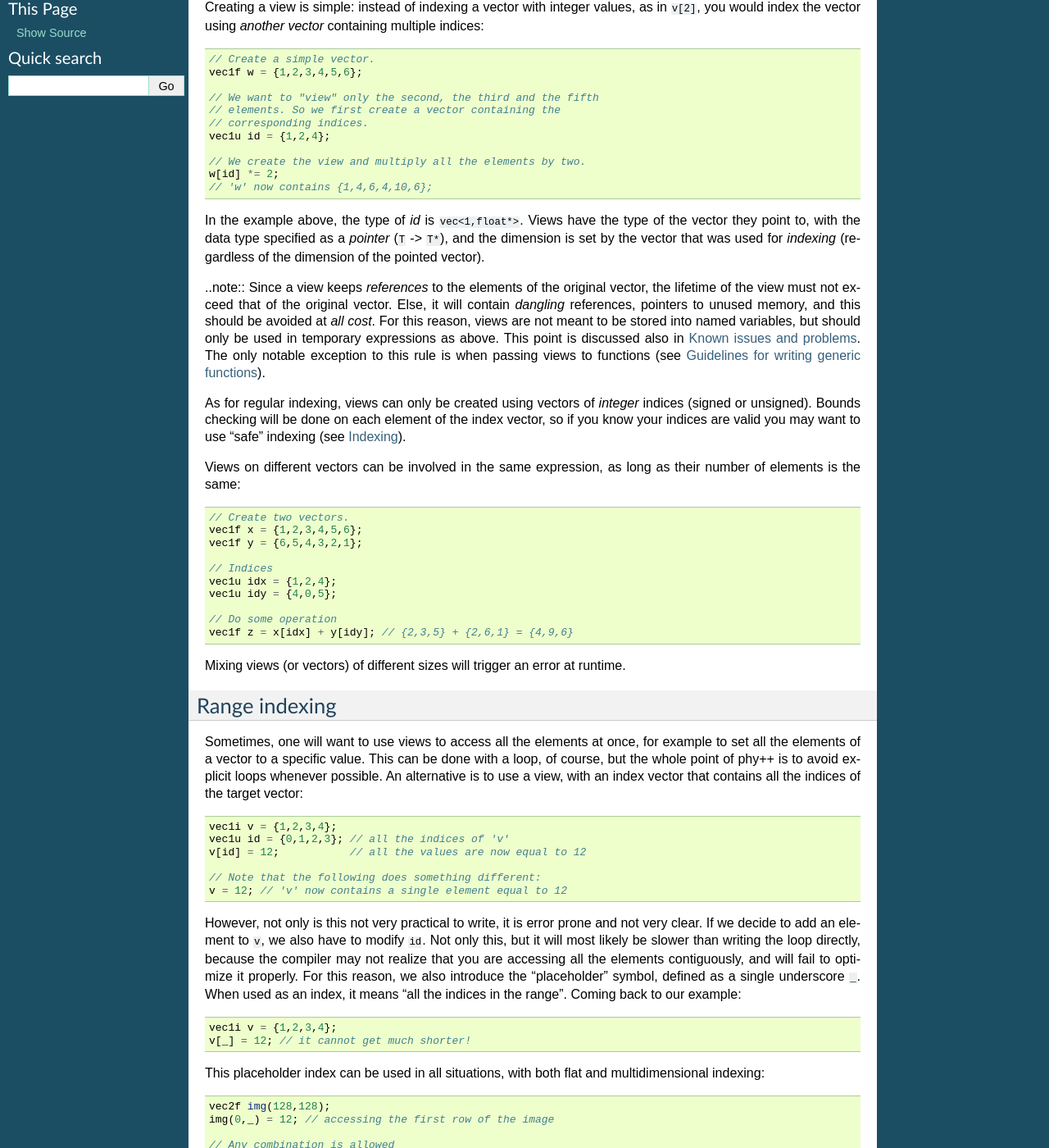
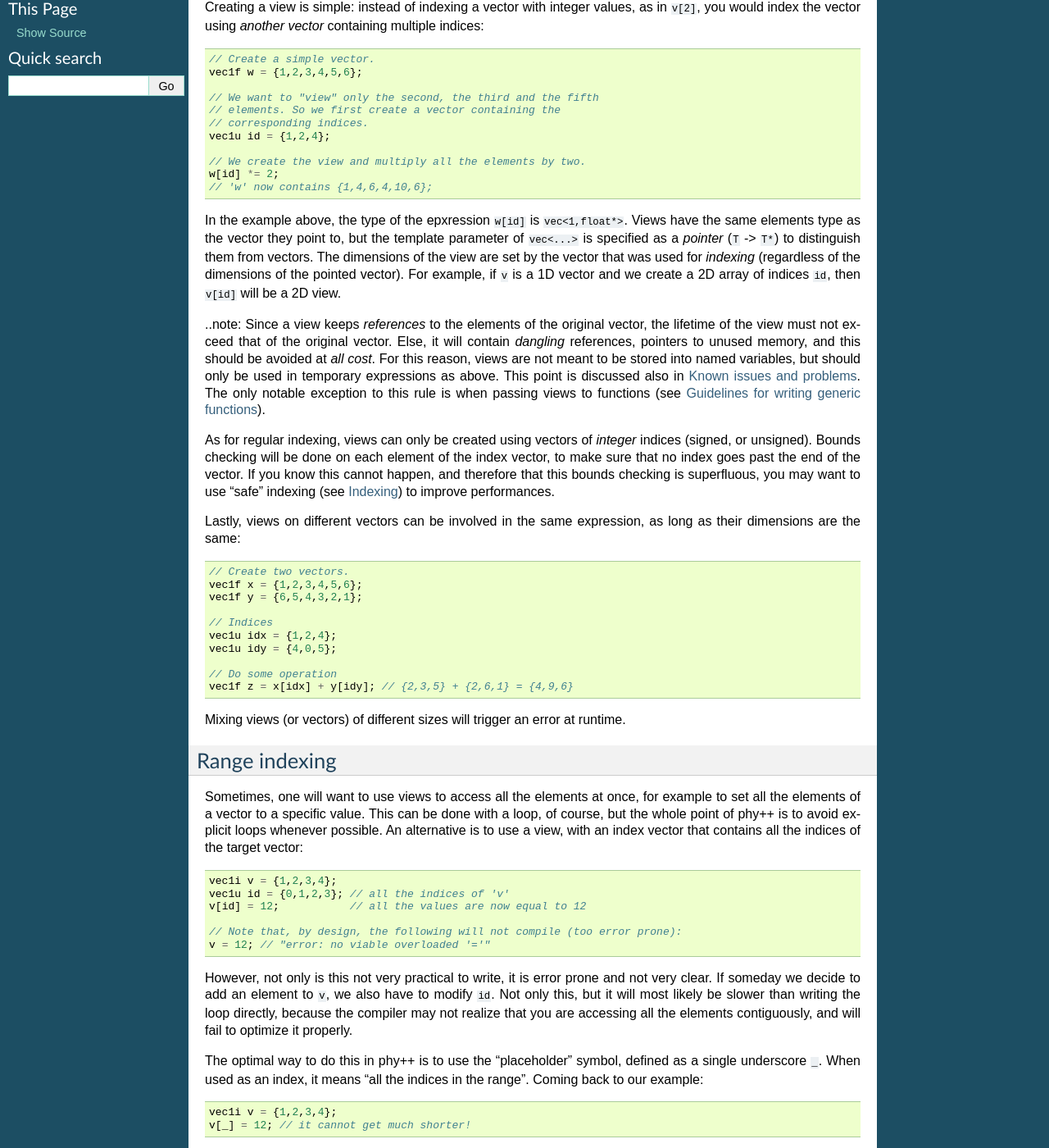
Before and after one commit to cschreib/vif, a Sphinx documentation site: the page built from doc/sphinx/view.rst, in a window 1280 px wide and 1400 px high, scrolled down 352 px. Shown: the whole window at 82% size. Built offline with Sphinx 7.4.7, drawn with Linux system fonts in a browser that asks for light colours; formulas are drawn with MathJax 3; some of the changed text lies outside the part shown.

Commit message:
Improved docs on views and fixed formattin

```diff
--- a/doc/sphinx/view.rst
+++ b/doc/sphinx/view.rst
@@ -8,7 +8,7 @@ Overview
 
 As shown in :ref:`Operator overloading`, instead of accessing each element of a vector individually to perform some operation, we can use operator overloading to act on all the elements of the vector at once: ``v *= 2``. As shown in :ref:`Indexing`, we can also, like with ``std::vector``, modify each element individually using their indices: ``v[2] *= 2``.
 
-The *view* is a generalization of this concept, allowing you to access and operate on an arbitrary number of elements from an existing vector. Each element of the view is actually a *reference* to an element in this vector, and performing operations on the elements of the view will modify the elements in the vector. From in interface point of view, views are almost indistinguishable from vectors, and both can be used interchangeably. Generic codes and functions that work with vectors will therefore also work with views.
+The *view* is a generalization of this concept, allowing you to access and operate on an arbitrary number of elements from an existing vector. Each element of the view is actually a *reference* to an element in this vector, and performing operations on the elements of the view will modify the elements in the vector. The interface of views is almost indistinguishable from that of vectors, and both can be used interchangeably in almost all cases. Generic codes and functions that work with vectors will therefore also work with views.
 
 Creating a view is simple: instead of indexing a vector with integer values, as in ``v[2]``, you would index the vector using *another vector* containing multiple indices:
 
@@ -26,13 +26,13 @@ Creating a view is simple: instead of indexing a vector with integer values, as
     w[id] *= 2;
     // 'w' now contains {1,4,6,4,10,6};
 
-In the example above, the type of `id` is ``vec<1,float*>``. Views have the type of the vector they point to,  with the data type specified as a *pointer* (``T`` -> ``T*``), and the dimension is set by the vector that was used for *indexing* (regardless of the dimension of the pointed vector).
+In the example above, the type of the epxression ``w[id]`` is ``vec<1,float*>``. Views have the same elements type as the vector they point to, but the template parameter of ``vec<...>`` is specified as a *pointer* (``T`` -> ``T*``) to distinguish them from vectors. The dimensions of the view are set by the vector that was used for *indexing* (regardless of the dimensions of the pointed vector). For example, if ``v`` is a 1D vector and we create a 2D array of indices ``id``, then ``v[id]`` will be a 2D view.
 
-..note:: Since a view keeps *references* to the elements of the original vector, the lifetime of the view must not exceed that of the original vector. Else, it will contain *dangling* references, pointers to unused memory, and this should be avoided at *all cost*. For this reason, views are not meant to be stored into named variables, but should only be used in temporary expressions as above. This point is discussed also in :ref:`Known issues and problems`. The only notable exception to this rule is when passing views to functions (see :ref:`Generic function guidelines`).
+..note: Since a view keeps *references* to the elements of the original vector, the lifetime of the view must not exceed that of the original vector. Else, it will contain *dangling* references, pointers to unused memory, and this should be avoided at *all cost*. For this reason, views are not meant to be stored into named variables, but should only be used in temporary expressions as above. This point is discussed also in :ref:`Known issues and problems`. The only notable exception to this rule is when passing views to functions (see :ref:`Generic function guidelines`).
 
-As for regular indexing, views can only be created using vectors of *integer* indices (signed or unsigned). Bounds checking will be done on each element of the index vector, so if you know your indices are valid you may want to use "safe" indexing (see :ref:`Indexing`).
+As for regular indexing, views can only be created using vectors of *integer* indices (signed, or unsigned). Bounds checking will be done on each element of the index vector, to make sure that no index goes past the end of the vector. If you know this cannot happen, and therefore that this bounds checking is superfluous, you may want to use "safe" indexing (see :ref:`Indexing`) to improve performances.
 
-Views on different vectors can be involved in the same expression, as long as their number of elements is the same:
+Lastly, views on different vectors can be involved in the same expression, as long as their dimensions are the same:
 
 .. code-block:: c++
 
@@ -61,10 +61,12 @@ Sometimes, one will want to use views to access all the elements at once, for ex
     vec1u id = {0,1,2,3}; // all the indices of 'v'
     v[id] = 12;           // all the values are now equal to 12
 
-    // Note that the following does something different:
-    v = 12; // 'v' now contains a single element equal to 12
+    // Note that, by design, the following will not compile (too error prone):
+    v = 12; // "error: no viable overloaded '='"
 
-However, not only is this not very practical to write, it is error prone and not very clear. If we decide to add an element to ``v``, we also have to modify ``id``. Not only this, but it will most likely be slower than writing the loop directly, because the compiler may not realize that you are accessing all the elements contiguously, and will fail to optimize it properly. For this reason, we also introduce the "placeholder" symbol, defined as a single underscore ``_``. When used as an index, it means "all the indices in the range". Coming back to our example:
+However, not only is this not very practical to write, it is error prone and not very clear. If someday we decide to add an element to ``v``, we also have to modify ``id``. Not only this, but it will most likely be slower than writing the loop directly, because the compiler may not realize that you are accessing all the elements contiguously, and will fail to optimize it properly.
+
+The optimal way to do this in phy++ is to use the "placeholder" symbol, defined as a single underscore ``_``. When used as an index, it means "all the indices in the range". Coming back to our example:
 
 .. code-block:: c++
 
@@ -81,6 +83,12 @@ This placeholder index can be used in all situations, with both flat and multidi
     // Any combination is allowed
     vec4f crazy(5,4,12,8);
     crazy(5,_,2,_) = 5.0; // this creates a 2D view of shape 4x8
+
+    // The above is equivalent to:
+    for (uint_t i : range(crazy.dims[1]))
+    for (uint_t j : range(crazy.dims[3])) {
+        crazy(5,i,2,j) = 5.0;
+    }
 
 This can be further refined to only encompass a fraction of the whole range, using a specific syntax:
 
```
